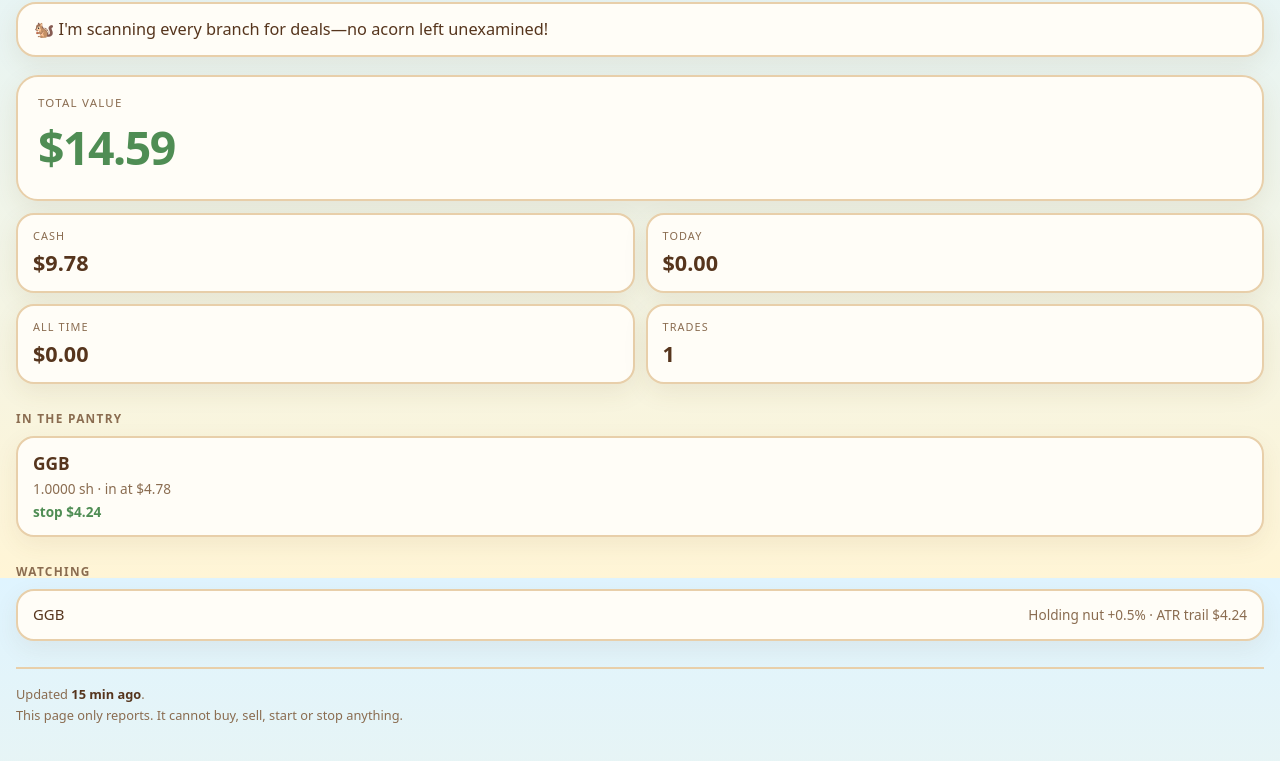
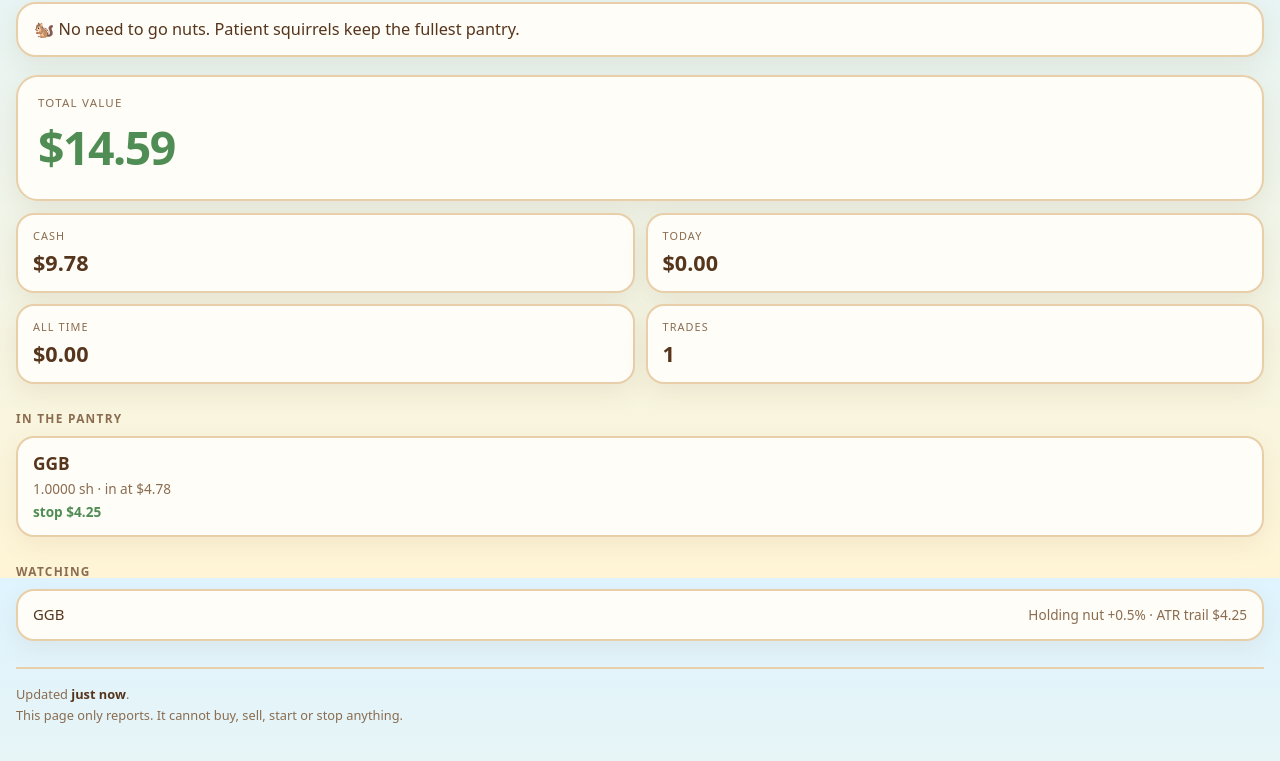
Before and after one commit to rmarshal12/nuts-status, a plain HTML site: page index.html in a window 1280 px wide. Shown: the part 1022-1783 px from the top of the page. Drawn offline with Linux system fonts and the light colour scheme.

Commit message:
Snapshot 2026-08-17 13:49

```diff
--- a/index.html
+++ b/index.html
@@ -65,7 +65,7 @@
   <span class="badge live">LIVE</span>
 </div>
 <h1>Nuts' Stock Pantry</h1>
-<p class="said">🐿️ I&#x27;m scanning every branch for deals—no acorn left unexamined!</p>
+<p class="said">🐿️ No need to go nuts. Patient squirrels keep the fullest pantry.</p>
 
 <div class="total"><div class="k">Total value</div><div class="v">$14.59</div></div>
 <div class="grid">
@@ -77,15 +77,15 @@
   <div class="card"><div class="k">Trades</div><div class="v">1</div></div>
 </div>
 <h2>In the pantry</h2>
-<ul><li><div class="sym">GGB</div><div class="num">1.0000 sh &middot; in at $4.78</div><div class="stop-at">stop $4.24</div></li></ul>
+<ul><li><div class="sym">GGB</div><div class="num">1.0000 sh &middot; in at $4.78</div><div class="stop-at">stop $4.25</div></li></ul>
 <h2>Watching</h2>
-<ul id="watch"><li><span>GGB</span><span class="muted">Holding nut +0.5% · ATR trail $4.24</span></li></ul>
+<ul id="watch"><li><span>GGB</span><span class="muted">Holding nut +0.5% · ATR trail $4.25</span></li></ul>
 <footer>
   Updated <span id="age">just now</span>.<br>
   This page only reports. It cannot buy, sell, start or stop anything.
 </footer>
 <script>
-  var made = new Date("2026-08-17T17:34:48.697634+00:00");
+  var made = new Date("2026-08-17T17:49:05.833180+00:00");
   function tick() {
     var mins = Math.floor((Date.now() - made.getTime()) / 60000), el = document.getElementById("age");
     el.textContent = mins < 1 ? "just now" : mins < 60 ? mins + " min ago"
```
